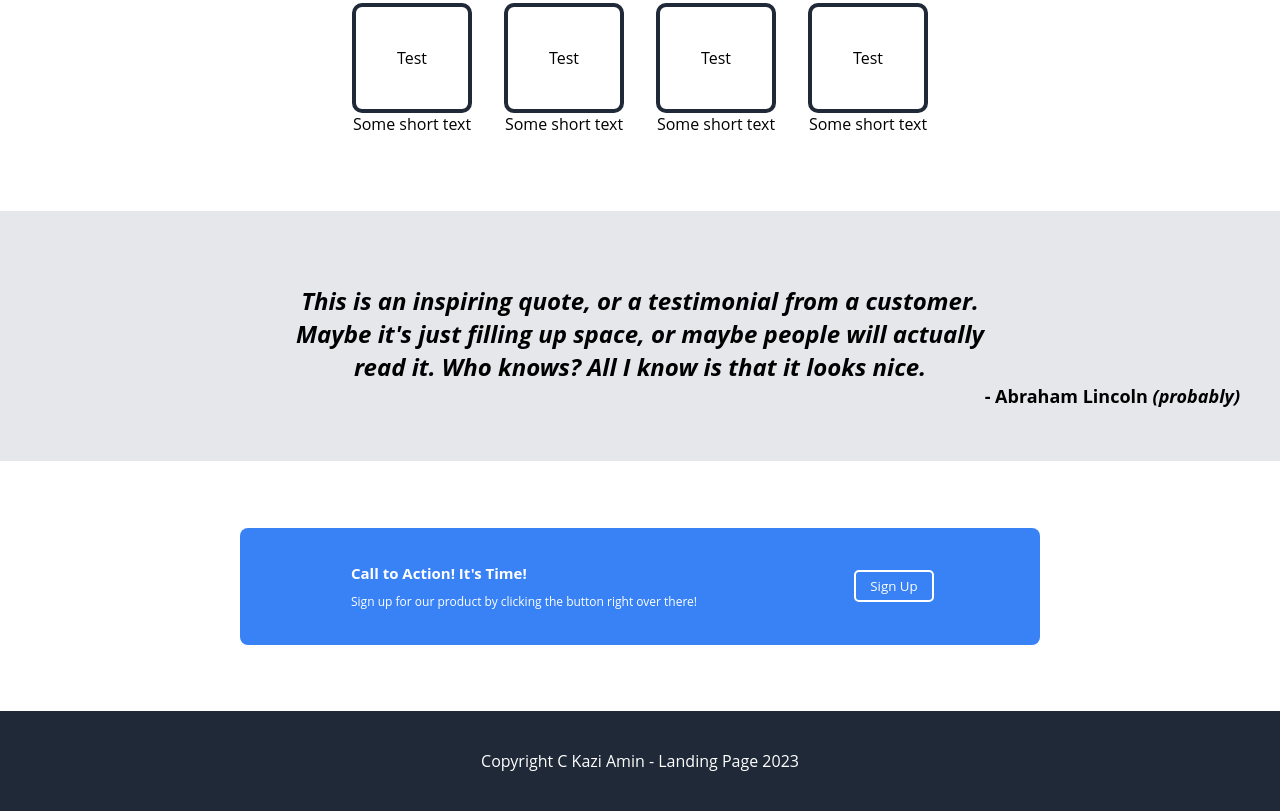
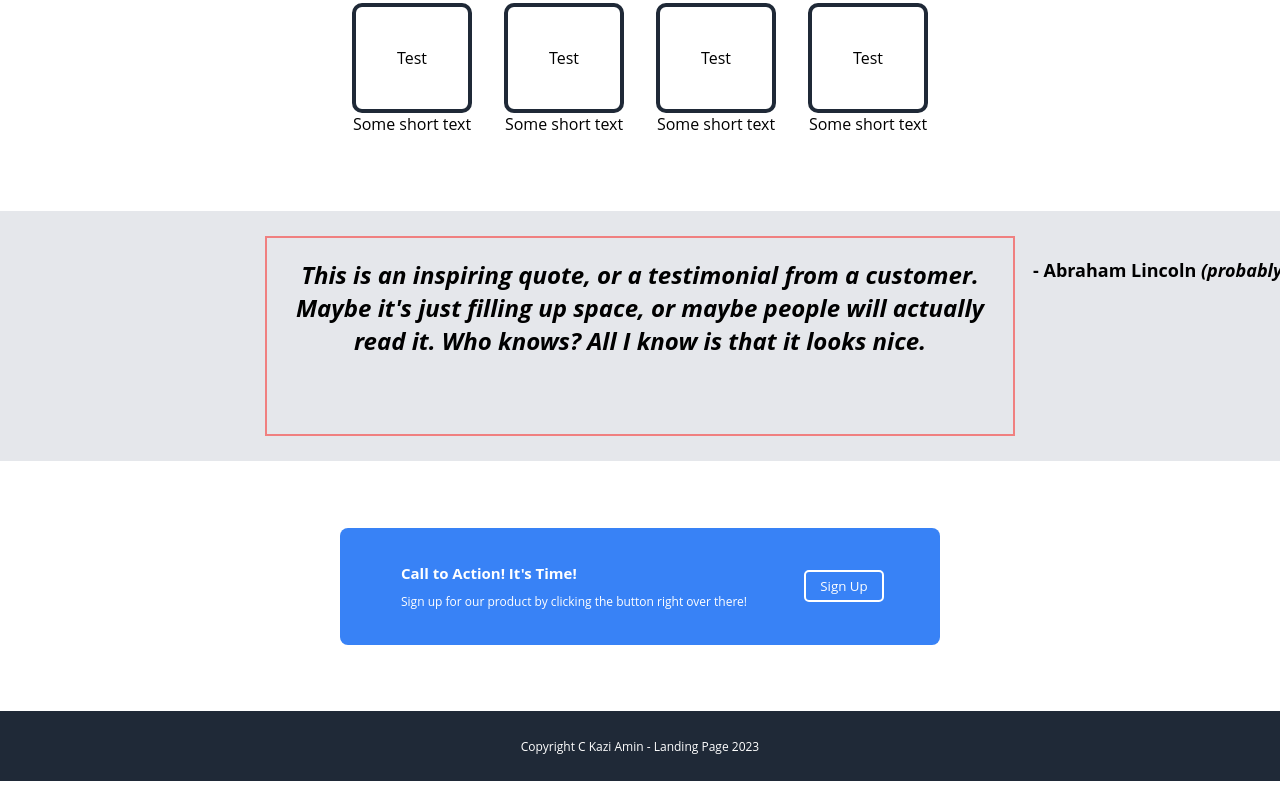
Before and after one commit to KaziAmin110/landing-page, a plain HTML site: page index.html in a window 1280 px wide. Shown: the part 396-1207 px from the top of the page. After the commit the page ends 1177 px from the top, so only its background shows below. Drawn offline with Linux system fonts and the light colour scheme.

Commit message:
Fix Flex layout of quote-container, product-container and footer resizing

```diff
--- a/index.html
+++ b/index.html
@@ -58,8 +58,9 @@
     <div class="quote-container">
         <div class="quote">
             <h1 class="quote-text"><em>This is an inspiring quote, or a testimonial from a  customer. Maybe it's just filling up space, or maybe people will actually read it. Who knows? All I know is that it looks nice.</em></h1>
+            <h1 class="author">- Abraham Lincoln <em>(probably)</em></h1>
         </div>
-        <h1 class="author">- Abraham Lincoln <em>(probably)</em></h1>
+
     </div>
     <div class="product-container">
         <div class="product-information">
--- a/styles.css
+++ b/styles.css
@@ -119,16 +119,18 @@
     text-align: center;
     margin-top: 30px;
     display: flex;
-    flex-direction: column;
     justify-content: center;
     align-items: center;
+
 }
 
 .quote {
     display: flex;
+    flex-direction: column;
     width: 750px;
-    height: 100px;
+    height: 200px;
     flex-wrap: wrap;
+    border: lightcoral 2px solid;
 }
 
 .quote > * {
@@ -155,7 +157,7 @@
     height: 250px;
     text-align: center;
     display: flex;
-    flex-direction: column;
+    flex-direction: row;
     justify-content: center;
     align-items: center;
 }
@@ -163,8 +165,7 @@
 .product-information{
     display: flex;
     flex-shrink: 1;
-    min-width: 800px;
-    min-height: 80px;
+    width: 600px;
     justify-content: space-around;
     background-color: #3882F6;
     color: white;
@@ -188,16 +189,19 @@
     flex-direction: column;
     align-items: flex-start;
     justify-content: center;
+    flex-shrink: 1;
 }
 
 .product-text{
     padding: 5px;
     font-size: 15px;
+    flex-shrink: 1;
 }
 
 .product-short {
     padding: 5px;
     font-size: 12px;
+    flex-shrink: 1;
 }
 
 
@@ -205,7 +209,7 @@
     display: flex;
     background-color: #1f2937;
     color: white;
-    height: 100px;
+    height: 70px;
     justify-content: center;
     align-items: center;
 }
@@ -213,4 +217,5 @@
 .website-footer {
     display: flex;
     justify-content: center;
+    font-size: 12px;
 }
```
